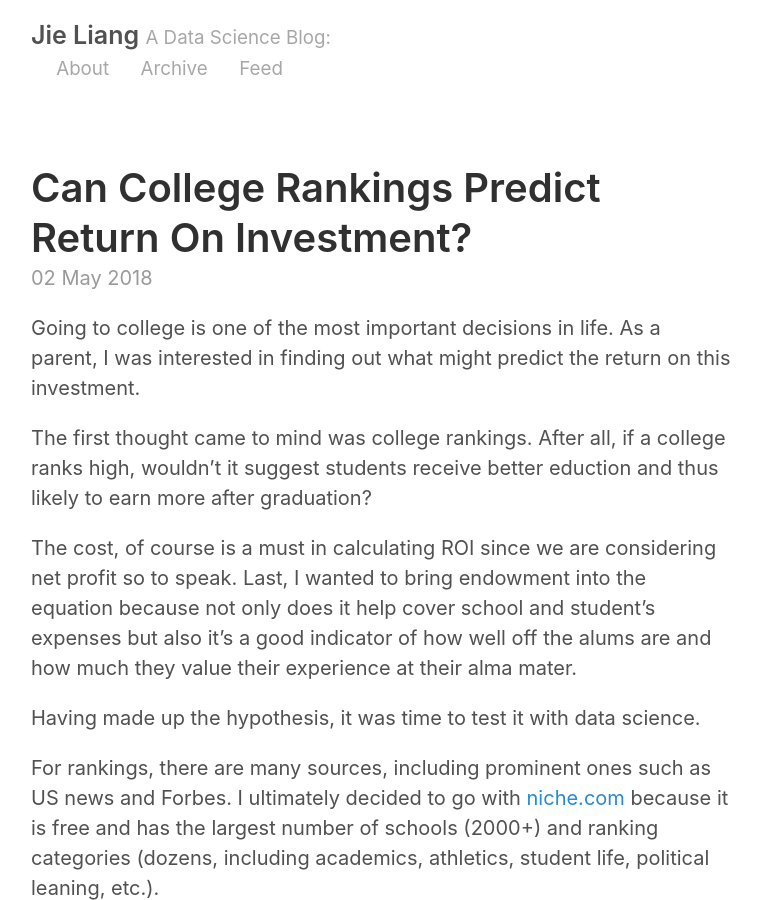
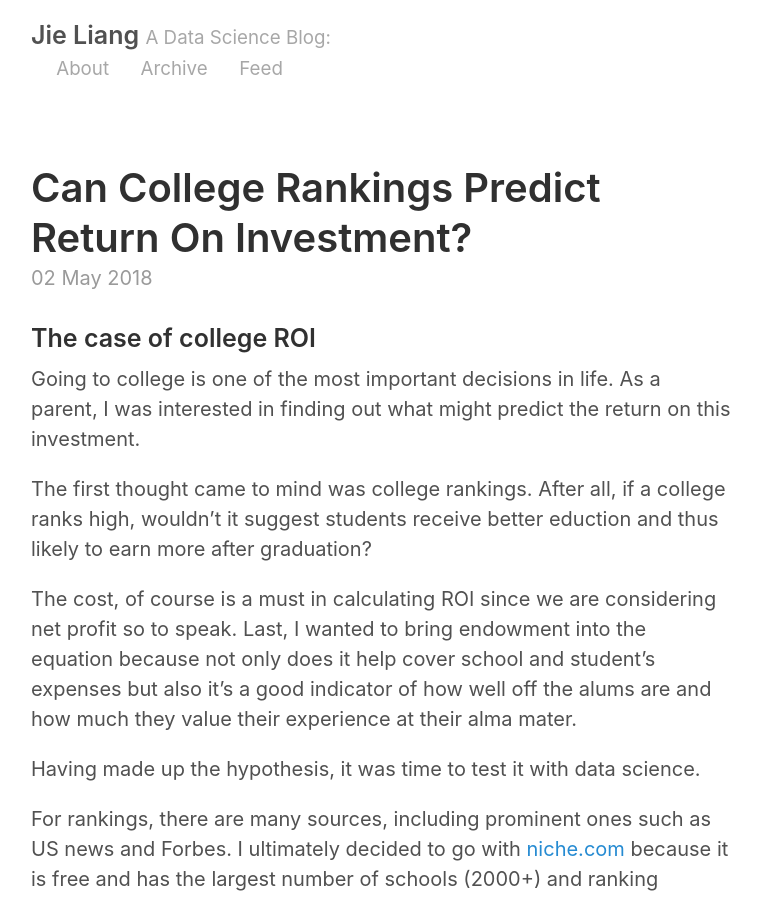
Before and after one commit to jieliang/jieliang.github.io, a Jekyll site: the page built from _posts/2018-05-02-Can-college-rankings-predict-return-on-investment?.md, in a window 1280 px wide and 900 px high. Shown: the whole window, without its empty margins (259-1020 px from the left). Built offline with Jekyll 4.4.1, drawn with Linux system fonts in a browser that asks for light colours.

Commit message:
Update 2018-05-02-Can-college-rankings-predict-return-on-investment?.md

```diff
--- a/_posts/2018-05-02-Can-college-rankings-predict-return-on-investment?.md
+++ b/_posts/2018-05-02-Can-college-rankings-predict-return-on-investment?.md
@@ -2,6 +2,8 @@
 layout: post
 title: Can College Rankings Predict Return On Investment?
 ---
+
+### The case of college ROI
 
 Going to college is  one of the most important decisions in life. As a parent, I was interested in finding out what might  predict the return on this investment.
 
```
